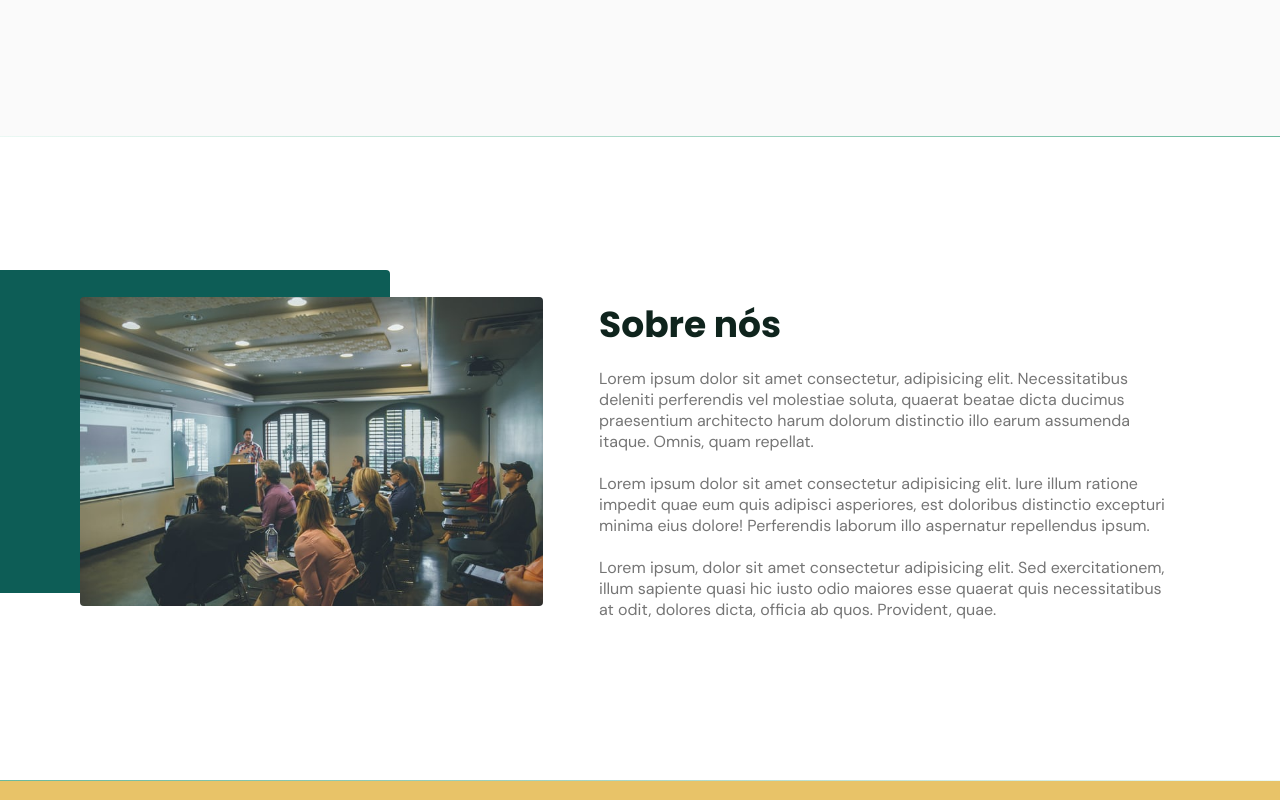
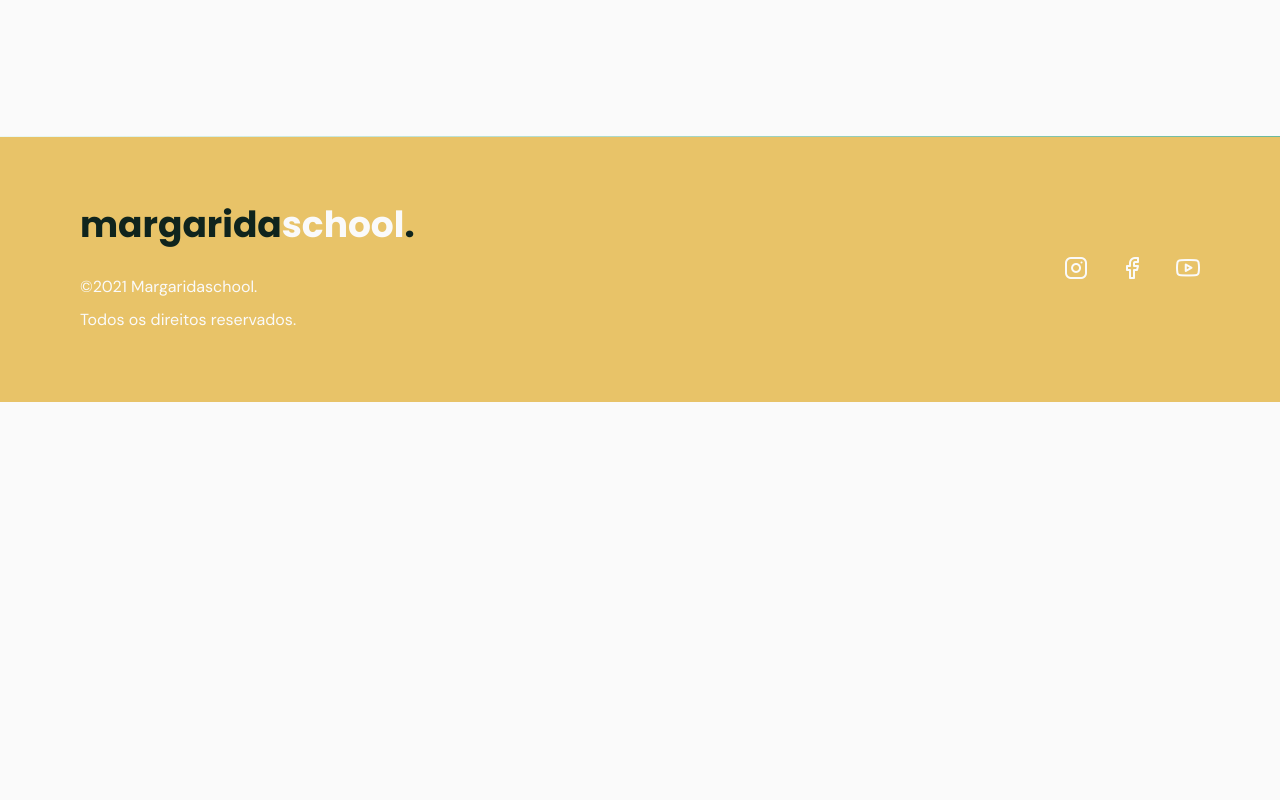
Before and after one commit to nycolexavierr/portal, a plain HTML site: page indexPortal.html in a window 1280 px wide. Shown: the part 600-1400 px from the top of the page. After the commit the page ends 1002 px from the top, so only its background shows below. Drawn offline with nearby package versions, Linux system fonts and the light colour scheme; files whose address does not match are found by name.

Commit message:
🎨 add index

```diff
--- a/indexPortal.html
+++ b/indexPortal.html
@@ -36,8 +36,8 @@
         <div class="menu">
           <ul class="grid">
             <li><a class="title" href="#home">Início</a></li>
-            <li><a class="title" href="#about">Meus roteiros</a></li>
-            <li><a class="title" href="#services">Recursos</a></li>
+            <li><a class="title" href="indexRoteiros.html">Meus roteiros</a></li>
+            <li><a class="title" href="indexRecursos.html">Recursos</a></li>
           </ul>
         </div>
         <!-- /menu -->
@@ -69,43 +69,6 @@
       </section>
 
       <div class="divider-1"></div>
-
-      <!-- ABOUT -->
-      <section class="section" id="about">
-        <div class="container grid">
-          <div class="image">
-            <img
-              src="assets/fotos/sobreNos.jpg"
-              alt="3 mulheres sorrindo"
-            />
-          </div>
-          <div class="text">
-            <h2 class="title">Sobre nós</h2>
-            <p>
-              Lorem ipsum dolor sit amet consectetur, adipisicing elit.
-              Necessitatibus deleniti perferendis vel molestiae soluta, quaerat
-              beatae dicta ducimus praesentium architecto harum dolorum
-              distinctio illo earum assumenda itaque. Omnis, quam repellat.
-            </p>
-            <br />
-            <p>
-              Lorem ipsum dolor sit amet consectetur adipisicing elit. Iure
-              illum ratione impedit quae eum quis adipisci asperiores, est
-              doloribus distinctio excepturi minima eius dolore! Perferendis
-              laborum illo aspernatur repellendus ipsum.
-            </p>
-            <br />
-            <p>
-              Lorem ipsum, dolor sit amet consectetur adipisicing elit. Sed
-              exercitationem, illum sapiente quasi hic iusto odio maiores esse
-              quaerat quis necessitatibus at odit, dolores dicta, officia ab
-              quos. Provident, quae.
-            </p>
-          </div>
-        </div>
-      </section>
-
-      <div class="divider-2"></div>
     </main>
 
     <footer class="section">
```
Also changed, not shown: index.html (+1 -1 lines), indexRecursos.html (added), indexRoteiros.html (added).
